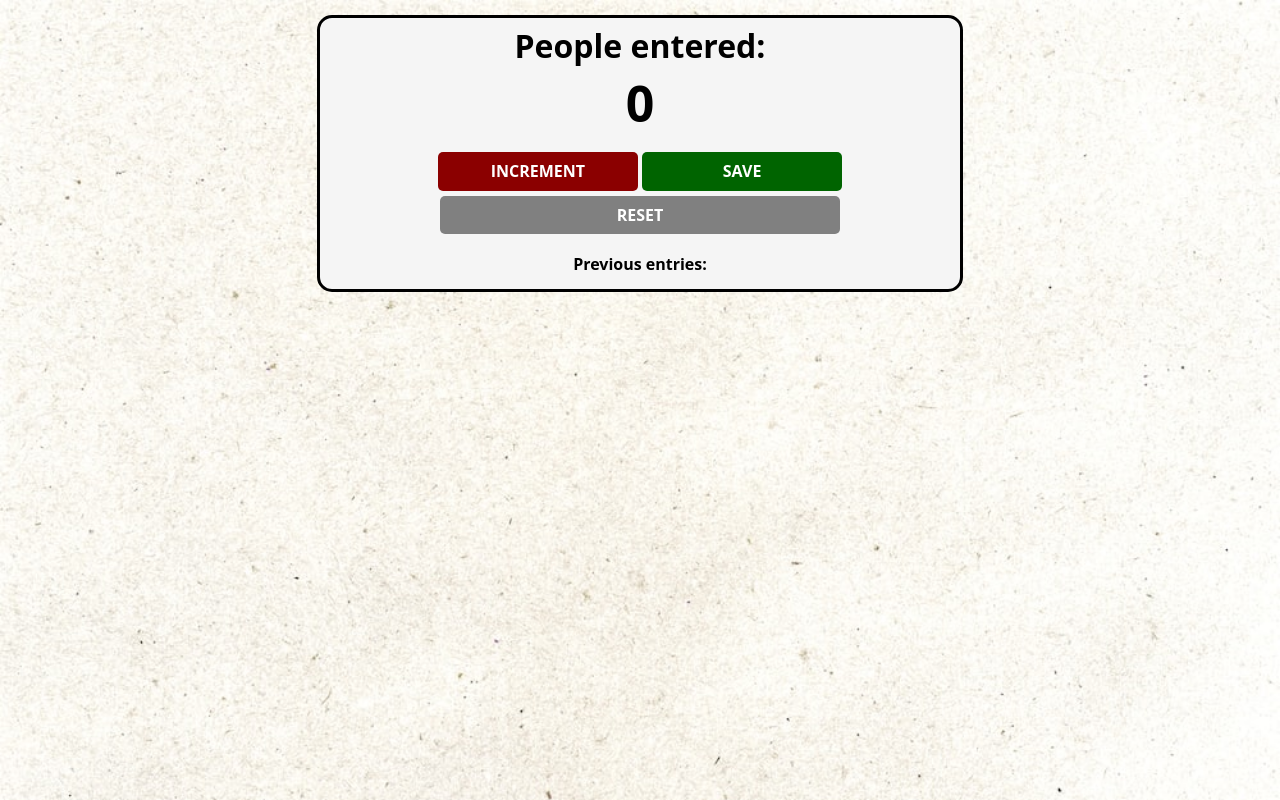
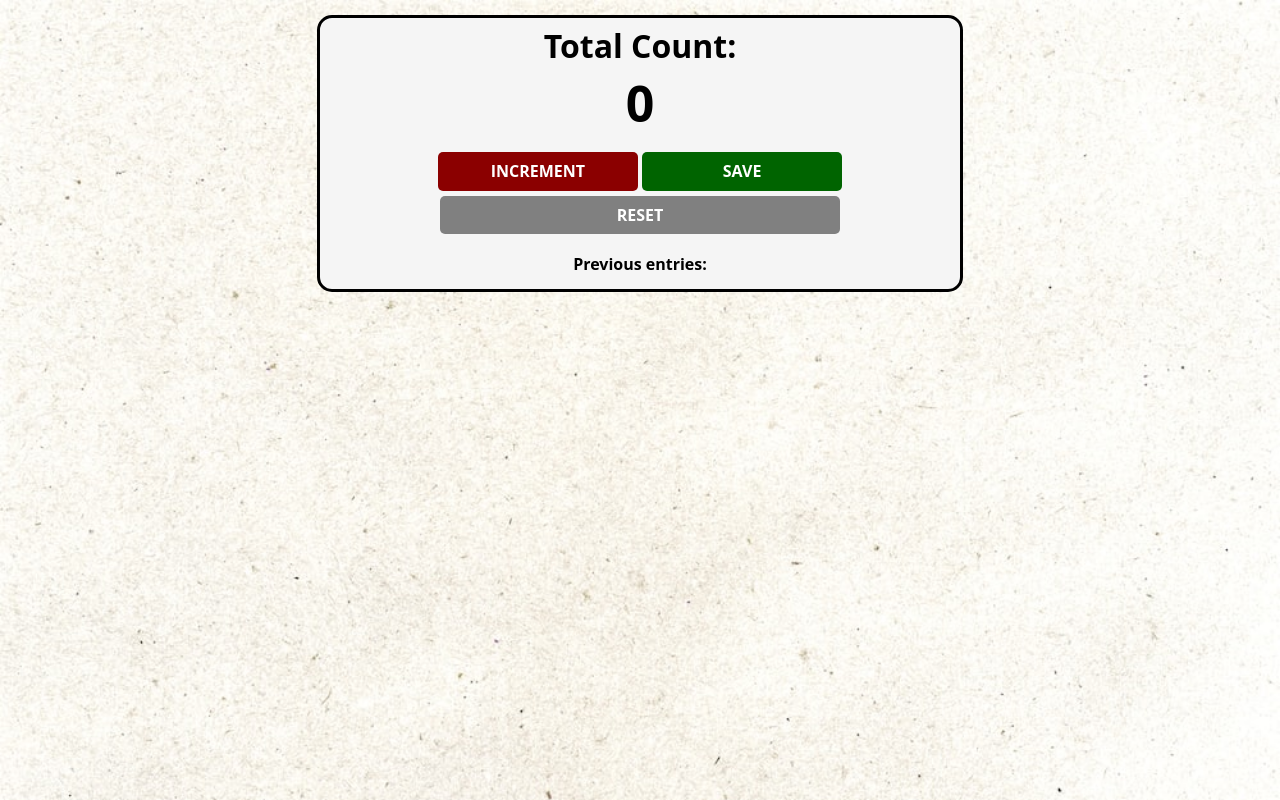
Before and after one commit to StrongKs/Counter, a plain HTML site: page index.html in a window 1280 px wide. Drawn offline with nearby package versions, Linux system fonts and the light colour scheme.

Commit message:
change counter title

```diff
--- a/index.html
+++ b/index.html
@@ -4,7 +4,7 @@
     </head>
     <body>
         <div class="container">
-            <h1>People entered:</h1>
+            <h1>Total Count:</h1>
             <h2 id="count-el">0</h2>
             <button id="increment-btn" onclick="increment()">INCREMENT</button>
             <button id="save-btn" onclick="save()">SAVE</button>
```
